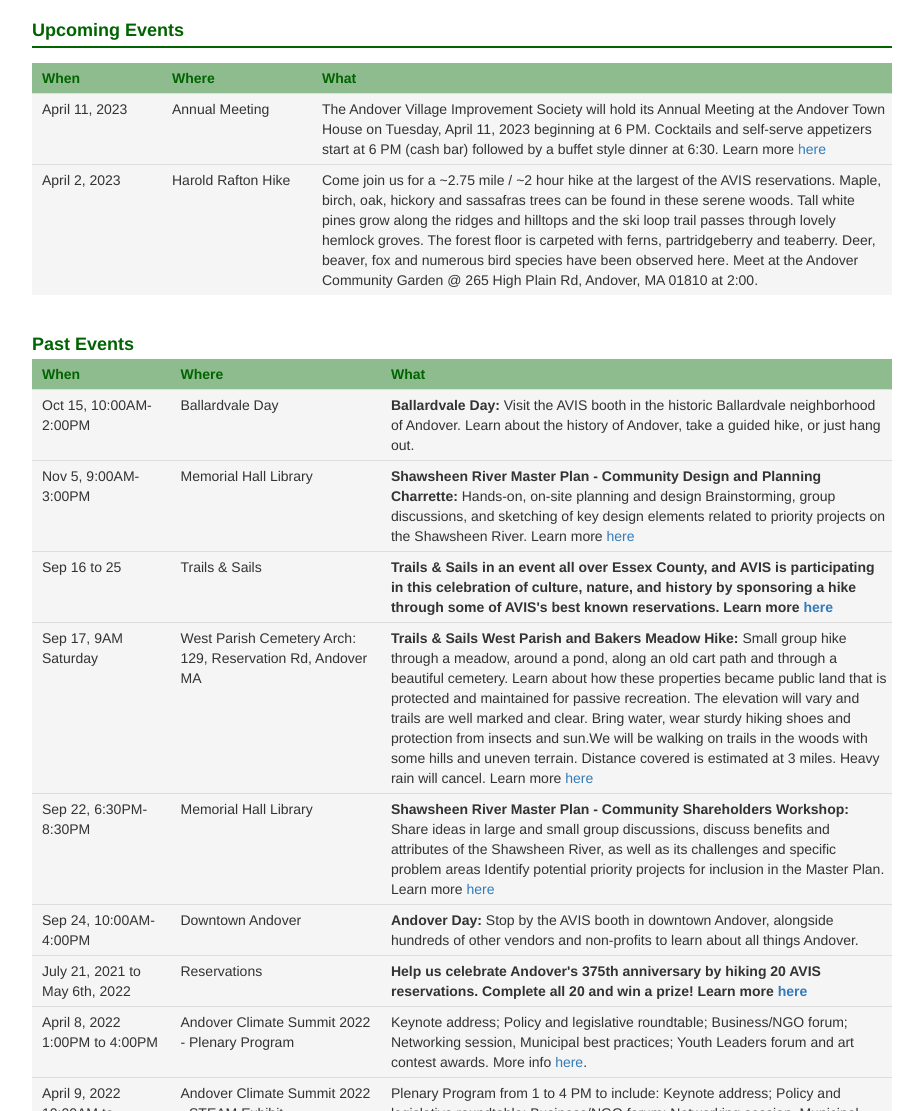
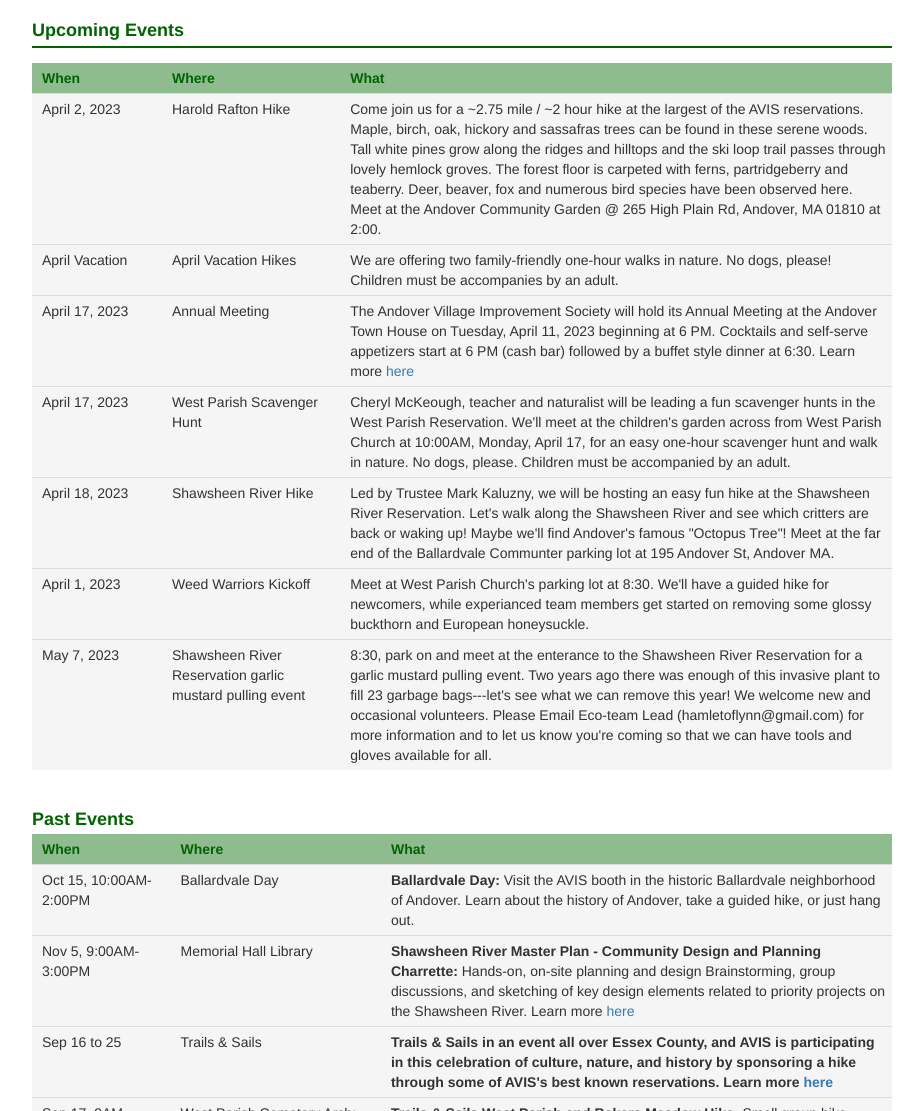
Before and after one commit to avisandover/avis-website, a Jekyll site: the page built from events.html, in a window 1280 px wide and 1400 px high, cut to the strip 289-1400 px from the top of the window. Shown: the whole strip, without its empty margins (178-1101 px from the left). Built offline with Jekyll 4.4.1, drawn with Linux system fonts in a browser that asks for light colours; nearby versions of some CDN libraries.

Commit message:
Added new events
Added new events from newsletter

```diff
--- a/events.html
+++ b/events.html
@@ -26,7 +26,32 @@
 
 		<tr>
 			<td>
-				April 11, 2023
+				April 2, 2023
+			</td>
+			<td>
+				Harold Rafton Hike
+			</td>
+			<td>
+				Come join us for a ~2.75 mile / ~2 hour hike at the largest of the AVIS reservations.
+				Maple, birch, oak, hickory and sassafras trees can be found in these serene woods. Tall white pines grow along the ridges and hilltops and the ski loop trail passes through lovely hemlock groves. The forest floor is carpeted with ferns, partridgeberry and teaberry. Deer, beaver, fox and numerous bird species have been observed here.
+				Meet at the Andover Community Garden @ 265 High Plain Rd, Andover, MA 01810 at 2:00.</a>
+			</td>
+		</tr>
+		<tr>
+			<td>
+				April Vacation
+			</td>
+			<td>
+				April Vacation Hikes
+			</td>
+			<td>
+				We are offering two family-friendly one-hour walks in nature. No dogs, please! Children
+				must be accompanies by an adult.
+			</td>
+		</tr>
+		<tr>
+			<td>
+				April 17, 2023
 			</td>
 			<td>
 				Annual Meeting
@@ -41,17 +66,54 @@
 		</tr>
 		<tr>
 			<td>
-				April 2, 2023
+				April 17, 2023
 			</td>
 			<td>
-				Harold Rafton Hike
+				West Parish Scavenger Hunt
 			</td>
 			<td>
-				Come join us for a ~2.75 mile / ~2 hour hike at the largest of the AVIS reservations.
-				Maple, birch, oak, hickory and sassafras trees can be found in these serene woods. Tall white pines grow along the ridges and hilltops and the ski loop trail passes through lovely hemlock groves. The forest floor is carpeted with ferns, partridgeberry and teaberry. Deer, beaver, fox and numerous bird species have been observed here.
-				Meet at the Andover Community Garden @ 265 High Plain Rd, Andover, MA 01810 at 2:00.</a>
+				Cheryl McKeough, teacher and naturalist will be leading a fun scavenger hunts in the West Parish Reservation.
+				We'll meet at the children's garden across from West Parish Church at 10:00AM, Monday, April 17, for an easy one-hour scavenger hunt and walk in nature. No dogs, please. Children
+				must be accompanied by an adult.</a>
 			</td>
 		</tr>
+		<tr>
+			<td>
+				April 18, 2023
+			</td>
+			<td>
+				Shawsheen River Hike
+			</td>
+			<td>
+				Led by Trustee Mark Kaluzny, we will be hosting an easy fun hike at the Shawsheen River Reservation. Let's walk along the Shawsheen River and see which critters are back
+				or waking up! Maybe we'll find Andover's famous "Octopus Tree"! Meet at the far end of the Ballardvale Communter parking lot at 195 Andover St, Andover MA.
+			</td>
+		</tr>
+		<tr>
+			<td>
+				April 1, 2023
+			</td>
+			<td>
+				Weed Warriors Kickoff
+			</td>
+			<td>
+				Meet at West Parish Church's parking lot at 8:30. We'll have a guided hike for newcomers, while experianced team members get started on removing some glossy buckthorn and European honeysuckle.
+			</td>
+		</tr>
+		<tr>
+			<td>
+				May 7, 2023
+			</td>
+			<td>
+				Shawsheen River Reservation garlic mustard pulling event
+			</td>
+			<td>
+				8:30, park on and meet at the enterance to the Shawsheen River Reservation for a garlic mustard pulling event. Two years ago there was enough of this invasive plant to fill 23 garbage bags---let's see what we can remove this year!
+
+				We welcome new and occasional volunteers. Please Email Eco-team Lead (hamletoflynn@gmail.com) for more information and to let us know you're coming so that we can have tools and gloves available for all.
+			</td>
+		</tr>
+
 
 	</table>
 
```
Also changed, not shown: _layouts/cal.html (+24 -0 lines), index.html (+10 -0 lines).
